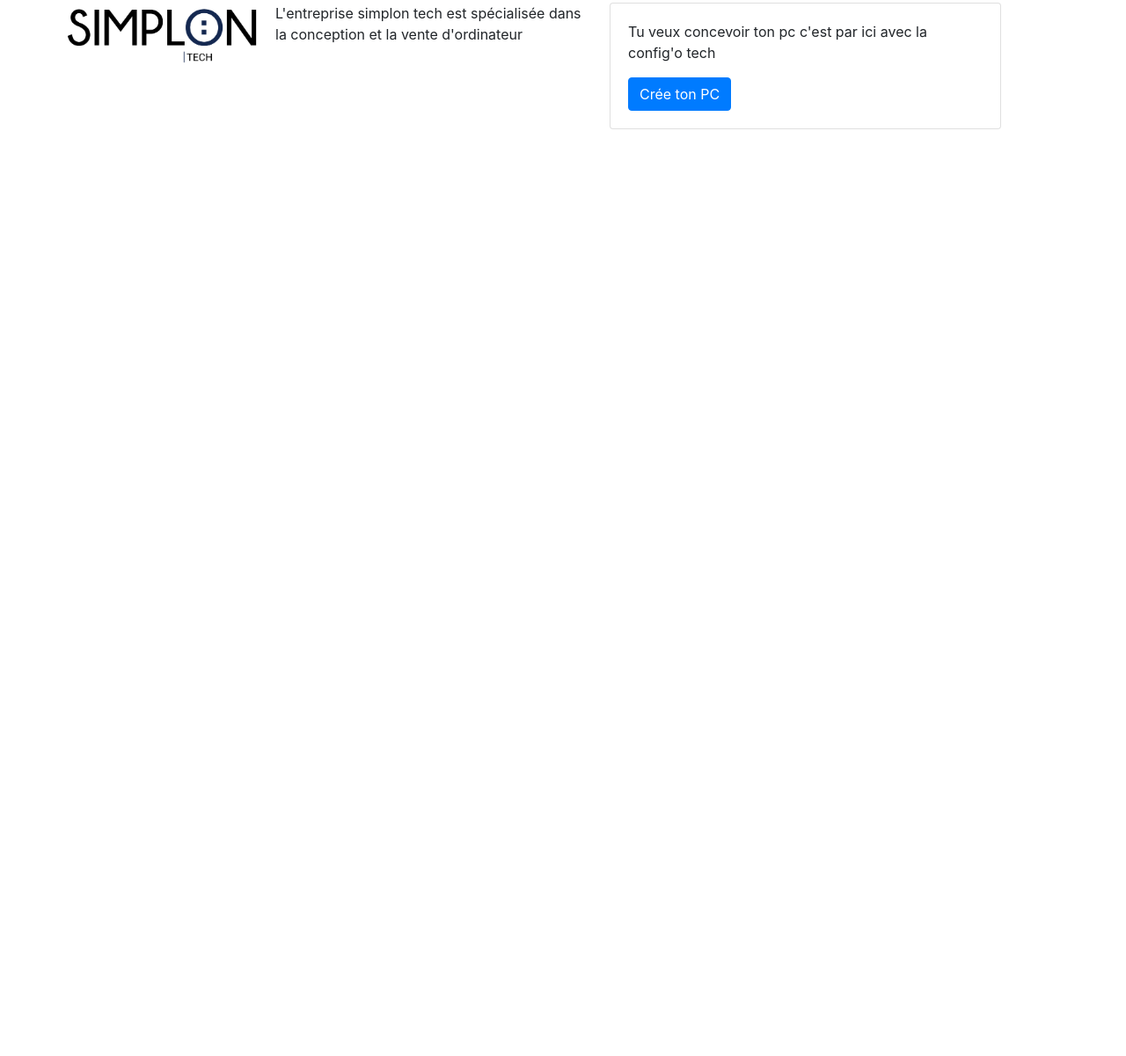
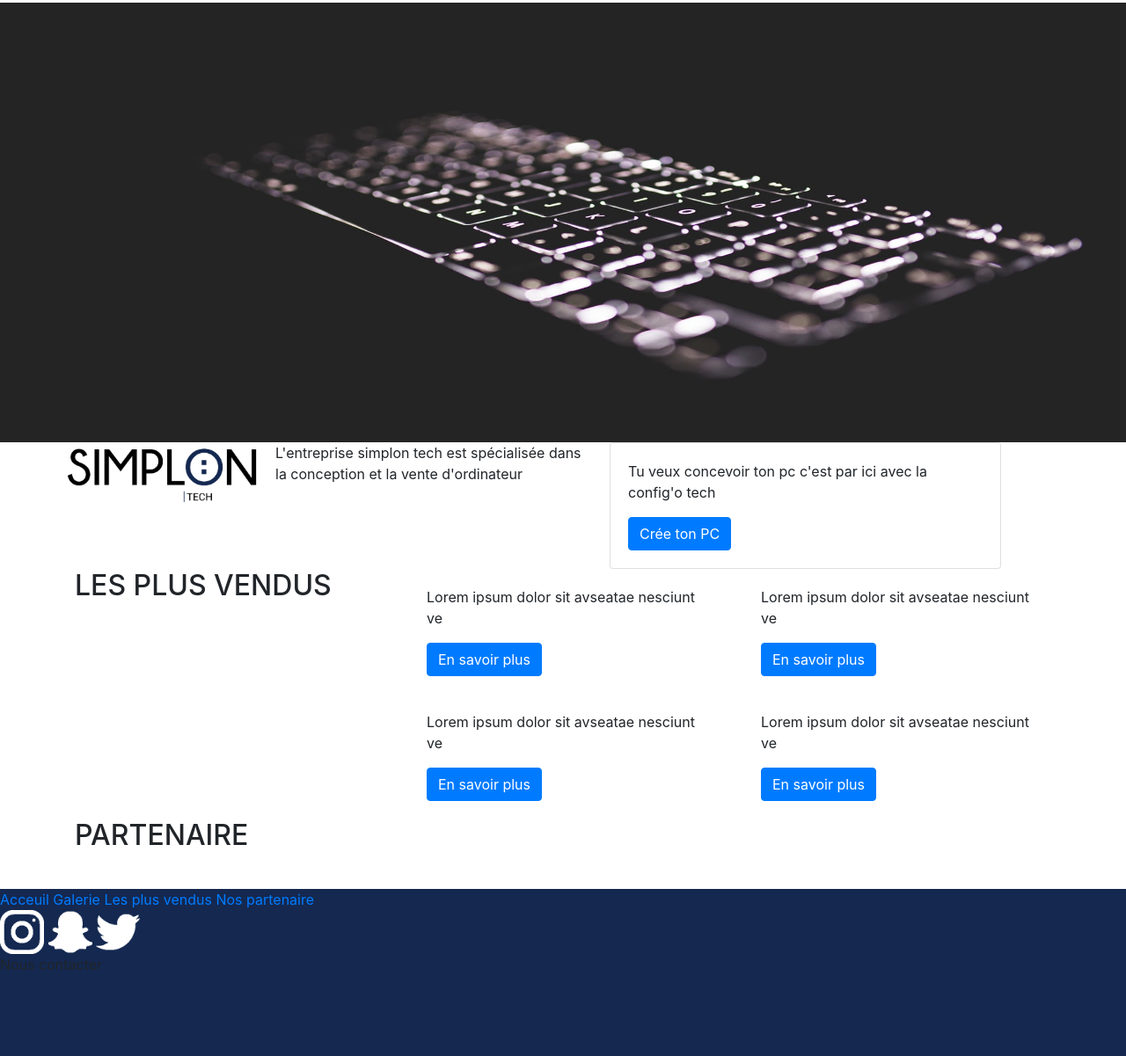
Before and after one commit to jdevillez/simplontech, a plain HTML site: page index.html in a window 1280 px wide. Shown: the part 47-1248 px from the top of the page at 88% size. Before the commit the page ends 800 px from the top, so only its background shows below. Drawn offline with nearby package versions, Linux system fonts and the light colour scheme.

```diff
--- a/css/style.css
+++ b/css/style.css
@@ -17,11 +17,31 @@
     text-decoration: none;
 }
 /* SLIDER */
-.ban {
-    background-image: url("img/slider/slide1.jpg");
+.banniere img{
+    width: 100%;
+    height: 500px;
+
+
 }
 /* Presentation */
 .glogo{
     height: 20%;
     width: 20%;
 }
+footer {
+    background-color: #142850;
+    height: 190px;
+
+
+}
+footer .icn {
+    width: 50px;
+    height: 50px;
+
+}
+.navfooter {
+
+}
+.social {
+
+}
--- a/index.html
+++ b/index.html
@@ -1,12 +1,15 @@
 <!DOCTYPE html>
 <html lang="en">
+
 <head>
     <meta charset="UTF-8">
     <meta name="viewport" content="width=device-width, initial-scale=1.0">
     <title>Simplon tech</title>
     <link rel="stylesheet" href="css/style.css">
-    <link rel="stylesheet" href="https://stackpath.bootstrapcdn.com/bootstrap/4.4.1/css/bootstrap.min.css" integrity="sha384-Vkoo8x4CGsO3+Hhxv8T/Q5PaXtkKtu6ug5TOeNV6gBiFeWPGFN9MuhOf23Q9Ifjh" crossorigin="anonymous">
+    <link rel="stylesheet" href="https://stackpath.bootstrapcdn.com/bootstrap/4.4.1/css/bootstrap.min.css"
+        integrity="sha384-Vkoo8x4CGsO3+Hhxv8T/Q5PaXtkKtu6ug5TOeNV6gBiFeWPGFN9MuhOf23Q9Ifjh" crossorigin="anonymous">
 </head>
+
 <body>
     <header>
         <nav>
@@ -18,7 +21,8 @@
         </nav>
     </header>
     <!-- slider  -->
-    <div class="ban"></div>
+    <div class="banniere">
+        <img src="img/slider/slide2.jpg" alt=""></div>
     <div class="container">
         <div class="row">
             <img class="glogo" src="img/logo/g_logo.png" alt="">
@@ -31,14 +35,85 @@
             <div class="col-5">
                 <div class="card w-45">
                     <div class="card-body">
-                      <p class="card-text">Tu veux concevoir ton pc c'est par ici avec la config'o tech</p>
-                      <a href="#" class="btn btn-primary">Crée ton PC</a>
+                        <p class="card-text">Tu veux concevoir ton pc c'est par ici avec la config'o tech</p>
+                        <a href="#" class="btn btn-primary">Crée ton PC</a>
                     </div>
-                  </div>
+                </div>
 
             </div>
         </div>
     </div>
 
+    <div class="container">
+        <div class="row">
+            <div class="col-4">
+                <h2>LES PLUS VENDUS</h2>
+            </div>
+
+            <div class="col-4">
+                <div class="card-body">
+                    <p class="card-text">Lorem ipsum dolor sit avseatae nesciunt ve</p>
+                    <a href="#" class="btn btn-primary">En savoir plus</a>
+                </div>
+
+
+                <div class="card-body">
+                    <p class="card-text">Lorem ipsum dolor sit avseatae nesciunt ve</p>
+                    <a href="#" class="btn btn-primary">En savoir plus</a>
+                </div>
+            </div>
+
+            <div class="col-4">
+                <div class="card-body">
+                    <p class="card-text">Lorem ipsum dolor sit avseatae nesciunt ve</p>
+                    <a href="#" class="btn btn-primary">En savoir plus</a>
+                </div>
+
+
+                <div class="card-body">
+                    <p class="card-text">Lorem ipsum dolor sit avseatae nesciunt ve</p>
+                    <a href="#" class="btn btn-primary">En savoir plus</a>
+                </div>
+            </div>
+        </div>
+    </div>
+    <div class="container">
+        <div class="row">
+            <div class="col-4">
+                <h2>PARTENAIRE</h2>
+            </div>
+            <div class="col-4">
+
+                    <img src="" alt="">
+                    <p></p>
+                    <img src="" alt="">
+                    <p></p>
+
+            </div>
+            <div class="col-4">
+                <img src="" alt="">
+                <p></p>
+                <img src="" alt="">
+                <p></p>
+            </div>
+        </div>
+    </div>
+
+    <footer>
+        <div class="navfooter">
+            <a href="#">Acceuil</a>
+            <a href="#">Galerie</a>
+            <a href="#">Les plus vendus</a>
+            <a href="#">Nos partenaire</a>
+        </div>
+        <div class="social">
+            <img class="icn" src="img/social/instagram.png" alt="">
+            <img class="icn" src="img/social/snapchat.png" alt="">
+            <img class="icn" src="img/social/twitter.png" alt="">
+        </div>
+
+        <p>Nous contacter</p>
+    </footer>
 </body>
+
 </html>
```
Also changed, not shown: img/slider/slide2.jpg (renamed from img/slider/computer-keyboard-34153.jpg), img/slider/slide3.jpg (renamed from img/slider/black-flat-screen-computer-monitor-1714208.jpg).
